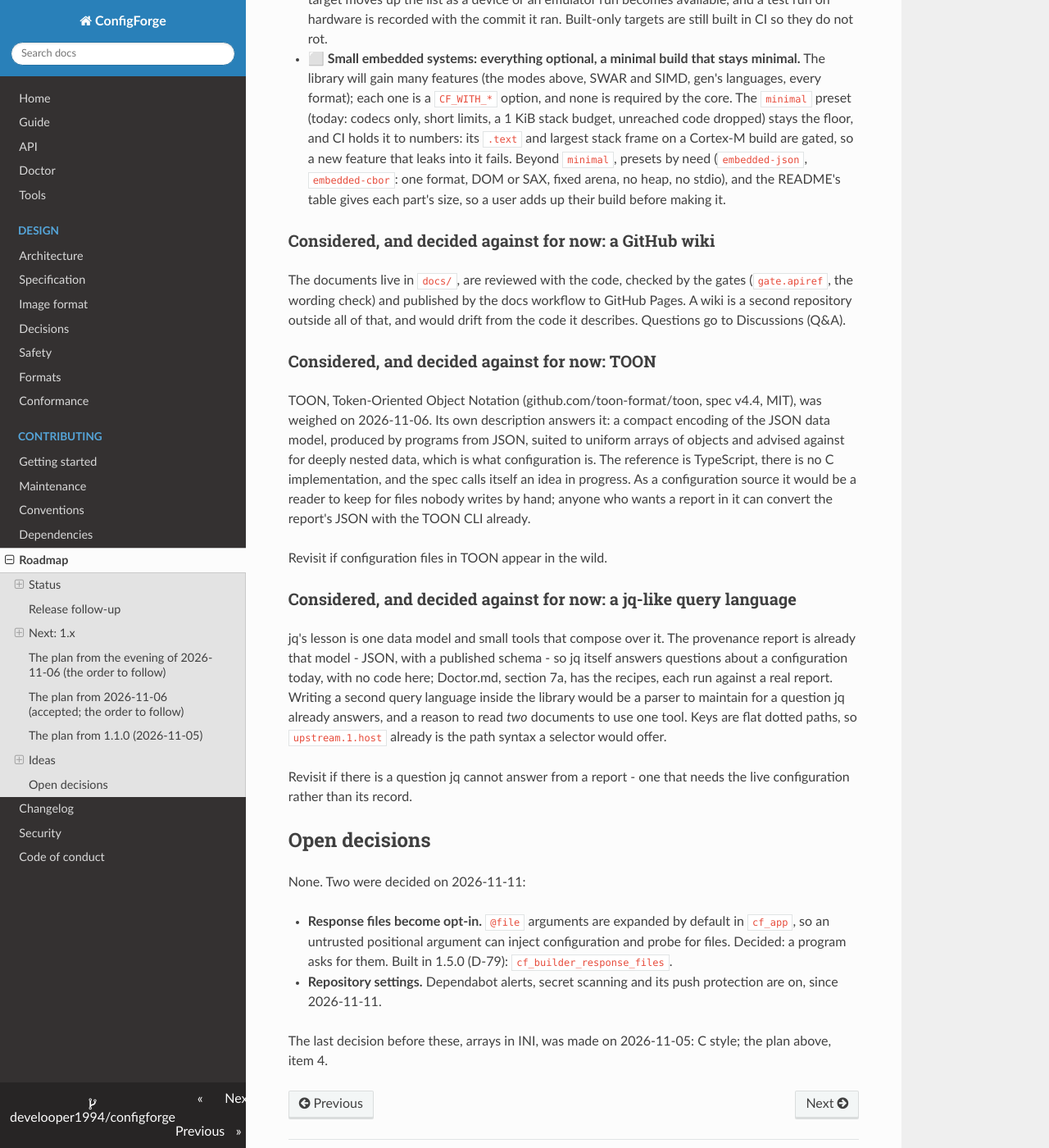
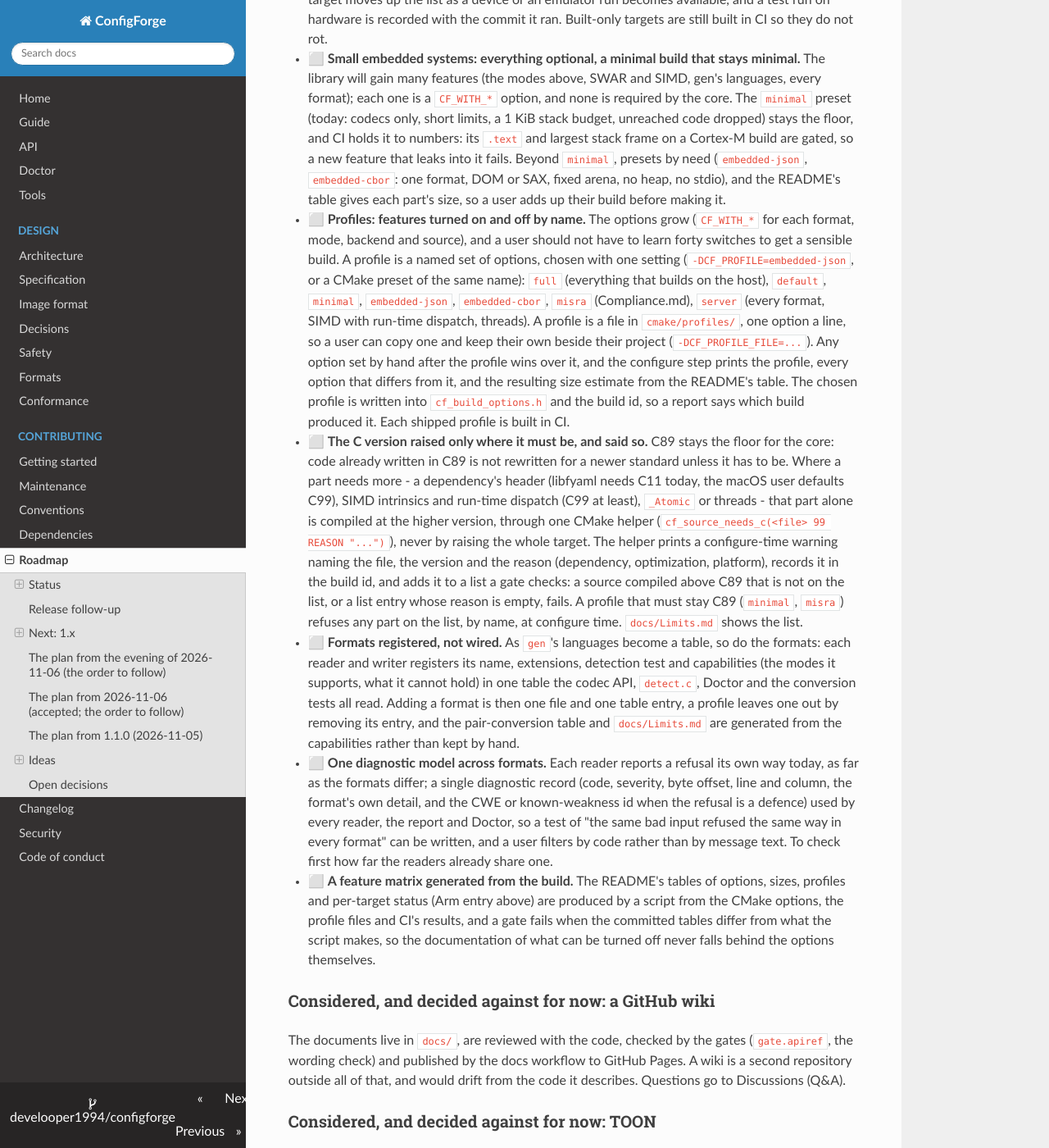
Before and after one commit to develooper1994/configforge, an MkDocs documentation site: the page built from docs/Roadmap.md, in a window 1280 px wide and 1400 px high, scrolled down 23139 px. Shown: the whole window at 82% size. Built offline with MkDocs 1.6.1, drawn with Linux system fonts in a browser that asks for light colours.

Commit message:
Roadmap: profiles by name, the C version raised per file with a warning, formats in a table, one diagnostic model, and a feature matrix from the build

```diff
--- a/docs/Roadmap.md
+++ b/docs/Roadmap.md
@@ -1217,6 +1217,59 @@ first user meets. In the order proposed:
   by need (`embedded-json`, `embedded-cbor`: one format, DOM or SAX,
   fixed arena, no heap, no stdio), and the README's table gives each
   part's size, so a user adds up their build before making it.
+* ⬜ **Profiles: features turned on and off by name.** The options
+  grow (`CF_WITH_*` for each format, mode, backend and source), and a
+  user should not have to learn forty switches to get a sensible build.
+  A profile is a named set of options, chosen with one setting
+  (`-DCF_PROFILE=embedded-json`, or a CMake preset of the same name):
+  `full` (everything that builds on the host), `default`, `minimal`,
+  `embedded-json`, `embedded-cbor`, `misra` (Compliance.md),
+  `server` (every format, SIMD with run-time dispatch, threads). A
+  profile is a file in `cmake/profiles/`, one option a line, so a user
+  can copy one and keep their own beside their project
+  (`-DCF_PROFILE_FILE=...`). Any option set by hand after the profile
+  wins over it, and the configure step prints the profile, every option
+  that differs from it, and the resulting size estimate from the
+  README's table. The chosen profile is written into
+  `cf_build_options.h` and the build id, so a report says which build
+  produced it. Each shipped profile is built in CI.
+* ⬜ **The C version raised only where it must be, and said so.** C89
+  stays the floor for the core: code already written in C89 is not
+  rewritten for a newer standard unless it has to be. Where a part
+  needs more - a dependency's header (libfyaml needs C11 today, the
+  macOS user defaults C99), SIMD intrinsics and run-time dispatch (C99
+  at least), `_Atomic` or threads - that part alone is compiled at the
+  higher version, through one CMake helper
+  (`cf_source_needs_c(<file> 99 REASON "...")`), never by raising the
+  whole target. The helper prints a configure-time warning naming the
+  file, the version and the reason (dependency, optimization,
+  platform), records it in the build id, and adds it to a list a gate
+  checks: a source compiled above C89 that is not on the list, or a
+  list entry whose reason is empty, fails. A profile that must stay C89
+  (`minimal`, `misra`) refuses any part on the list, by name, at
+  configure time. `docs/Limits.md` shows the list.
+* ⬜ **Formats registered, not wired.** As `gen`'s languages become a
+  table, so do the formats: each reader and writer registers its name,
+  extensions, detection test and capabilities (the modes it supports,
+  what it cannot hold) in one table the codec API, `detect.c`, Doctor
+  and the conversion tests all read. Adding a format is then one file
+  and one table entry, a profile leaves one out by removing its entry,
+  and the pair-conversion table and `docs/Limits.md` are generated from
+  the capabilities rather than kept by hand.
+* ⬜ **One diagnostic model across formats.** Each reader reports a
+  refusal its own way today, as far as the formats differ; a single
+  diagnostic record (code, severity, byte offset, line and column, the
+  format's own detail, and the CWE or known-weakness id when the
+  refusal is a defence) used by every reader, the report and Doctor,
+  so a test of "the same bad input refused the same way in every
+  format" can be written, and a user filters by code rather than by
+  message text. To check first how far the readers already share one.
+* ⬜ **A feature matrix generated from the build.** The README's
+  tables of options, sizes, profiles and per-target status (Arm entry
+  above) are produced by a script from the CMake options, the profile
+  files and CI's results, and a gate fails when the committed tables
+  differ from what the script makes, so the documentation of what can
+  be turned off never falls behind the options themselves.
 
 ### Considered, and decided against for now: a GitHub wiki
 
```
